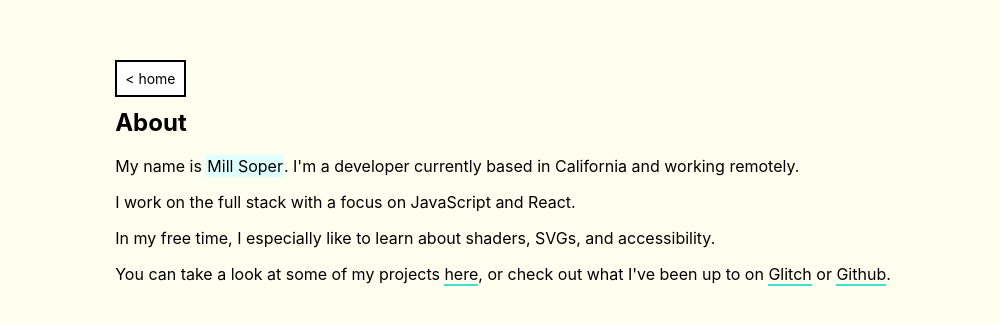
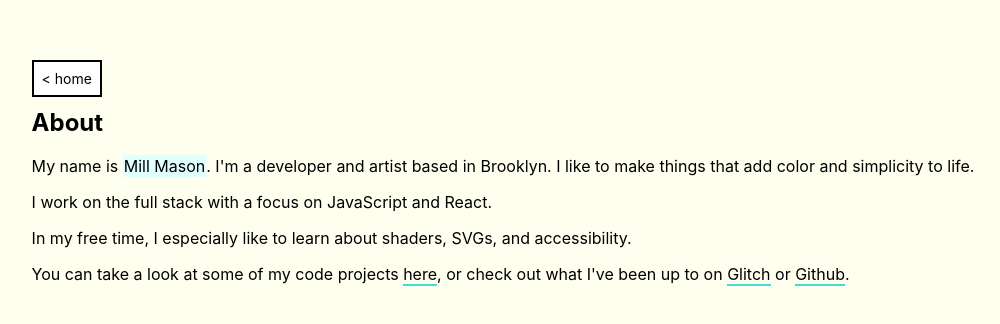
Before and after one commit to millmason/basic-portfolio, a React (Create React App) app: page /#/about in a window 1280 px wide. Shown: the part 236-560 px from the top of the page, without its empty margins (137-1137 px from the left). Built offline with nearby package versions, Linux system fonts and the light colour scheme.

Commit message:
update copy

```diff
--- a/package.json
+++ b/package.json
@@ -10,7 +10,7 @@
     "react": "^17.0.2",
     "react-dom": "^17.0.2",
     "react-router-dom": "^6.0.2",
-    "react-scripts": "4.0.3",
+    "react-scripts": "^5.0.1",
     "web-vitals": "^1.0.1"
   },
   "scripts": {
@@ -40,6 +40,6 @@
     ]
   },
   "devDependencies": {
-    "gh-pages": "^3.2.3"
+    "gh-pages": "^6.1.1"
   }
 }
--- a/public/index.html
+++ b/public/index.html
@@ -7,7 +7,7 @@
     <meta name="theme-color" content="#000000" />
     <meta
       name="description"
-      content="Mill Soper | Web Development"
+      content="Mill Mason | Web Development"
     />
     <link rel="apple-touch-icon" href="%PUBLIC_URL%/waves.png" />
     <!--
--- a/src/Pages/About.js
+++ b/src/Pages/About.js
@@ -7,10 +7,10 @@ const About = () => {
             <div className="content-block">
                 <Link to="/" className="back button">{`< home `}</Link>
                 <h2>About</h2>
-                <p>My name is <span className="text-highlight">Mill Soper</span>. I'm a developer currently based in California and working remotely.</p>
+                <p>My name is <span className="text-highlight">Mill Mason</span>. I'm a developer and artist based in Brooklyn. I like to make things that add color and simplicity to life.</p>
                 <p>I work on the full stack with a focus on JavaScript and React.</p>
                 <p>In my free time, I especially like to learn about shaders, SVGs, and accessibility.</p>
-                <p>You can take a look at some of my projects <Link className="link" to="/projects">here</Link>, or check out what I've been up to on <a className="link" href="https://glitch.com/@househaunt">Glitch</a> or <a className="link" href="www.github.com/millsoper">Github</a>.</p>
+                <p>You can take a look at some of my code projects <Link className="link" to="/projects">here</Link>, or check out what I've been up to on <a className="link" href="https://glitch.com/@househaunt">Glitch</a> or <a className="link" href="www.github.com/millsoper">Github</a>.</p>
             </div>
         )
     }
```
Also changed, not shown: 2 other files (tests, documents, lock files or other folders).
